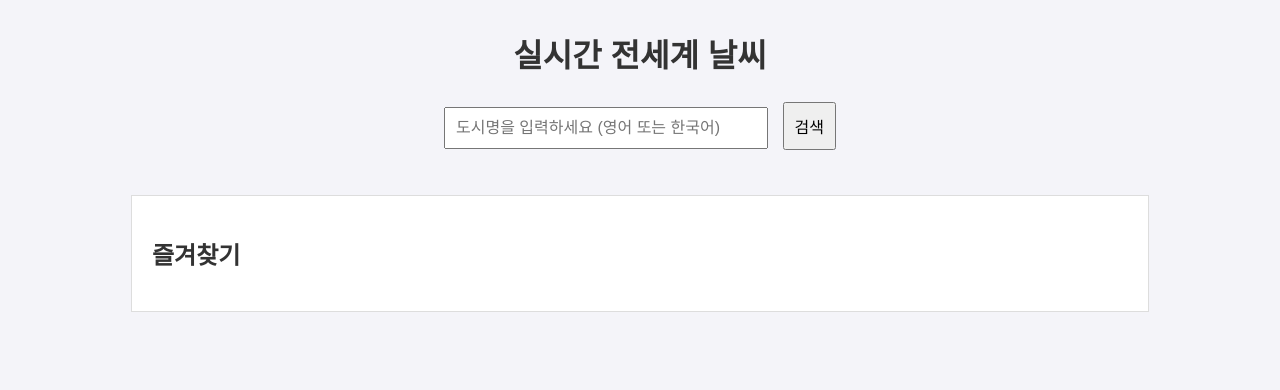
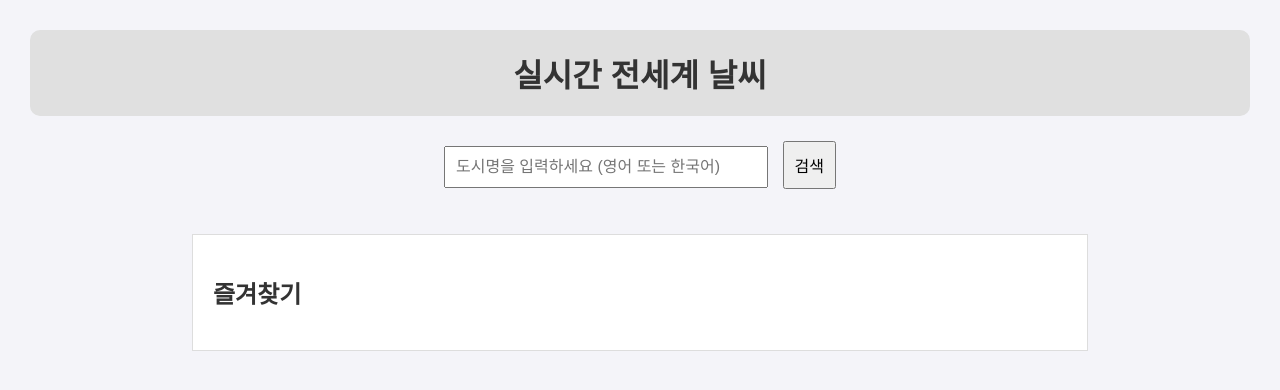
Before and after one commit to Yushis7/portpolio, a Flask app: page / in a window 1280 px wide. Shown: the top 390 px of the page. Run offline with Flask 3, Linux system fonts and the light colour scheme.

Commit message:
Add files via upload
Signed-off-by: Yushis7 <150568560+Yushis7@users.noreply.github.com>

```diff
--- a/weather web site/웹 날씨사이트/templates/index.html
+++ b/weather web site/웹 날씨사이트/templates/index.html
@@ -13,6 +13,13 @@
             margin: 30px;
             background: #f4f4f9;
             color: #333;
+        }
+        h1 {
+            font-size: 2em;
+            padding: 20px; /* 제목에 패딩 추가 */
+            background-color: #e0e0e0; /* 배경 색상 추가 */
+            margin-bottom: 20px; /* 아래 간격 추가 */
+            border-radius: 10px; /* 둥근 모서리 */
         }
         .form-container {
             margin-bottom: 20px;
@@ -35,15 +42,18 @@
             background: #fff;
             display: inline-block;
             text-align: left;
-            width: 80%;
+            width:70%;
         }
         #map {
-            height: 400px;
-            width: 100%;
+            height:500px;
+            width: 72%;
             margin-top: 20px;
+            left: 14%;
+            margin-left : 25px;<!--간격만들기 -->
         }
         .error {
             color: red;
+
             font-weight: bold;
         }
     </style>
```
Also changed, not shown: weather web site/웹 날씨사이트/jss.js (added, +7 -0 lines).
